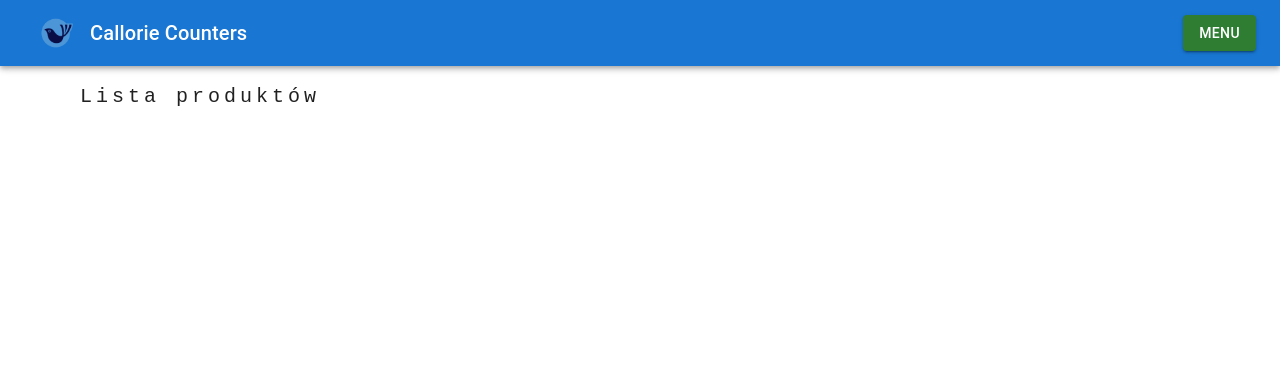
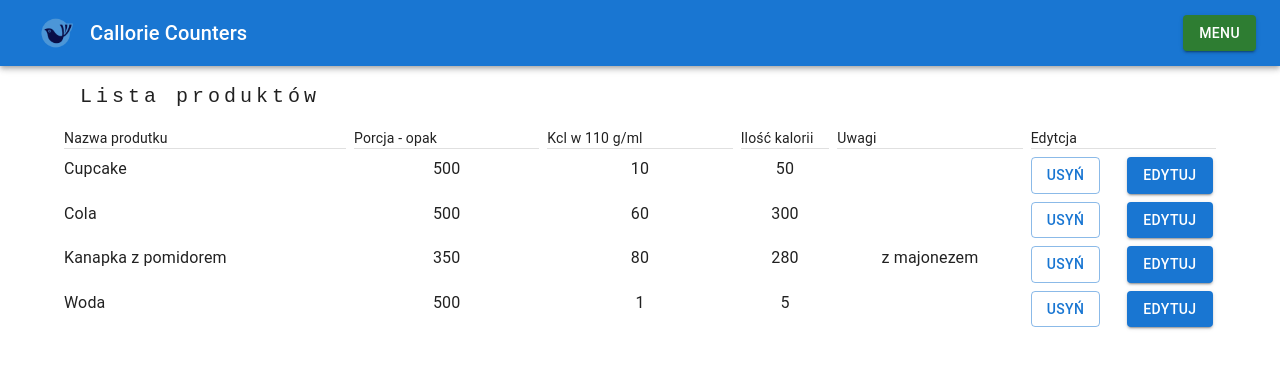
Before and after one commit to DominikPro/Counting-Calories-MERN-App, a React (Create React App) app: page /productList in a window 1280 px wide. Shown: the top 368 px of the page. Built offline with nearby package versions, Linux system fonts and the light colour scheme.

Commit message:
creating settings page

```diff
--- a/src/App.js
+++ b/src/App.js
@@ -2,7 +2,7 @@ import React from "react";
 //==========================================
 import { BrowserRouter as Router, Switch, Route } from "react-router-dom";
 //==========================================
-import Navigation from "./Components/Navigation.jsx";
+import Navigation from "./Components/Navigation/Navigation.jsx";
 import Home from "./Pages/Home";
 import Statistic from "./Pages/Statistic";
 import AddProduct from "./Pages/AddProduct";
--- a/src/Components/Item.jsx
+++ b/src/Components/Item/Item.jsx
@@ -9,10 +9,10 @@ const Item = (props) => {
 	console.log(portion);
 	return (
 		<>
-			<Grid item xs={4}>
+			<Grid item xs={3}>
 				<Typography>{name}</Typography>
 			</Grid>
-			<Grid item xs={1}>
+			<Grid item xs={2}>
 				<Typography align="center">{portion}</Typography>
 			</Grid>
 			<Grid item xs={2}>
--- /dev/null
+++ b/src/Components/Table/Table.jsx
@@ -0,0 +1,48 @@
+import React from "react";
+//=============================================
+import Grid from "@mui/material/Grid";
+import CategoryHeader from "../CategoryHeader/CategoryHeader";
+import Item from "../Item/Item";
+
+//=============================================
+
+const Table = ({ data, col1Title, col2Title, col3Title, col4Title, col5Title, col6Title }) => {
+	return (
+		<>
+			<Grid container spacing={1}>
+				<Grid item xs={3}>
+					<CategoryHeader title={col1Title} />
+				</Grid>
+				<Grid item xs={2}>
+					<CategoryHeader title={col2Title} />
+				</Grid>
+				<Grid item xs={2}>
+					<CategoryHeader title={col3Title} />
+				</Grid>
+				<Grid item xs={1}>
+					<CategoryHeader title={col4Title} />
+				</Grid>
+				<Grid item xs={2}>
+					<CategoryHeader title={col5Title} />
+				</Grid>
+				<Grid item xs={2}>
+					<CategoryHeader title={col6Title} />
+				</Grid>
+
+				{data.map((item) => {
+					return (
+						<Item
+							key={item.name}
+							name={item.name}
+							portion={item.portion}
+							amountOfKclIn100g={item.amountOfKclIn100g}
+							remarks={item.remarks}
+						/>
+					);
+				})}
+			</Grid>
+		</>
+	);
+};
+
+export default Table;
--- a/src/Pages/AddProduct.jsx
+++ b/src/Pages/AddProduct.jsx
@@ -1,9 +1,9 @@
 import React from "react";
-import Typography from "@mui/material/Typography";
+//=============================================
 import Container from "@mui/material/Container";
+import Stack from "@mui/material/Stack";
 import TextField from "@mui/material/TextField";
 import Button from "@mui/material/Button";
-import Stack from "@mui/material/Stack";
 import Header from "../Components/Header/Header";
 import { makeStyles } from "@mui/styles";
 import { ClassNames } from "@emotion/react";
--- a/src/Pages/ProductList.jsx
+++ b/src/Pages/ProductList.jsx
@@ -1,15 +1,29 @@
 import React from "react";
-import CssBaseline from "@mui/material/CssBaseline";
-import Box from "@mui/material/Box";
+//=============================================
 import Container from "@mui/material/Container";
 import Header from "../Components/Header/Header";
+import Table from "../Components/Table/Table";
 //=============================================
-
+const data = [
+	{ name: "Cupcake", portion: 500, amountOfKclIn100g: 10, remarks: "" },
+	{ name: "Cola", portion: 500, amountOfKclIn100g: 60, remarks: "" },
+	{ name: "Kanapka z pomidorem", portion: 350, amountOfKclIn100g: 80, remarks: "z majonezem" },
+	{ name: "Woda", portion: 500, amountOfKclIn100g: 1, remarks: "" },
+];
 const ProductList = () => {
 	return (
 		<>
 			<Container maxWidth="lg">
 				<Header title="Lista produktów" size={20} />
+				<Table
+					data={data}
+					col1Title="Nazwa produtku"
+					col2Title="Porcja - opak"
+					col3Title="Kcl w 110 g/ml"
+					col4Title="Ilość kalorii"
+					col5Title="Uwagi"
+					col6Title="Edytcja"
+				/>
 			</Container>
 		</>
 	);
--- a/src/Pages/Settings.jsx
+++ b/src/Pages/Settings.jsx
@@ -1,6 +1,9 @@
 import React from "react";
-import CssBaseline from "@mui/material/CssBaseline";
-import Box from "@mui/material/Box";
+//=============================================
+import Stack from "@mui/material/Stack";
+import TextField from "@mui/material/TextField";
+import Button from "@mui/material/Button";
+//=============================================
 import Container from "@mui/material/Container";
 import Header from "../Components/Header/Header";
 //=============================================
@@ -11,6 +14,39 @@ const Settings = () => {
 			<Container maxWidth="lg">
 				<Header title="Ustawienia" size={20} />
 			</Container>
+			<Container maxWidth="sm">
+				<Stack
+					direction="column"
+					justifyContent="flex-start"
+					alignItems="center"
+					spacing={2}
+				>
+					<form noValidate autoComplete="off">
+						<TextField
+							id="filled-basic"
+							label="Imię:"
+							variant="filled"
+							fullWidth
+							required
+						/>
+						<TextField
+							id="filled-basic"
+							label="Waga:"
+							variant="filled"
+							fullWidth
+							required
+						/>
+						<TextField
+							id="filled-basic"
+							label="Waga docelowa:"
+							variant="filled"
+							fullWidth
+							required
+						/>
+					</form>
+					<Button variant="contained"> Zapisz </Button>
+				</Stack>
+			</Container>
 		</>
 	);
 };
--- a/src/Pages/Statistic.jsx
+++ b/src/Pages/Statistic.jsx
@@ -1,10 +1,10 @@
 import React from "react";
+//=============================================
 import Container from "@mui/material/Container";
-import Grid from "@mui/material/Grid";
+//=============================================
 import Header from "../Components/Header/Header";
-import CategoryHeader from "../Components/CategoryHeader/CategoryHeader";
+import Table from "../Components/Table/Table";
 //=============================================
-import Item from "../Components/Item";
 
 const data = [
 	{ name: "Cupcake", portion: 500, amountOfKclIn100g: 10, remarks: "Uwagi do produktu" },
@@ -18,40 +18,15 @@ const Statistic = () => {
 		<>
 			<Container maxWidth="lg">
 				<Header title="Statystyki" size={20} />
-				<Grid container spacing={1}>
-					<Grid item xs={4}>
-						<CategoryHeader title="Nazwa" />
-					</Grid>
-					<Grid item xs={1}>
-						<CategoryHeader title="Porcja" />
-					</Grid>
-					<Grid item xs={2}>
-						<CategoryHeader title="Kcl w 110 g/ml" />
-					</Grid>
-					<Grid item xs={1}>
-						<CategoryHeader title="Ilość kalorii" />
-					</Grid>
-					<Grid item xs={2}>
-						<CategoryHeader title="Uwagi" />
-					</Grid>
-					<Grid item xs={2}>
-						<CategoryHeader title="Edytcja" />
-					</Grid>
-
-					{data.map((item) => {
-						return (
-							<Item
-								key={item.name}
-								name={item.name}
-								portion={item.portion}
-								amountOfKclIn100g={
-									item.amountOfKclIn100g
-								}
-								remarks={item.remarks}
-							/>
-						);
-					})}
-				</Grid>
+				<Table
+					data={data}
+					col1Title="Nazwa"
+					col2Title="Porcja"
+					col3Title="Kcl w 110 g/ml"
+					col4Title="Ilość kalorii"
+					col5Title="Uwagi"
+					col6Title="Edytcja"
+				/>
 			</Container>
 		</>
 	);
```
Also changed, not shown: src/Components/Navigation/Navigation.jsx (renamed from src/Components/Navigation.jsx, +4 -4 lines), 1 other file (tests, documents, lock files or other folders).
